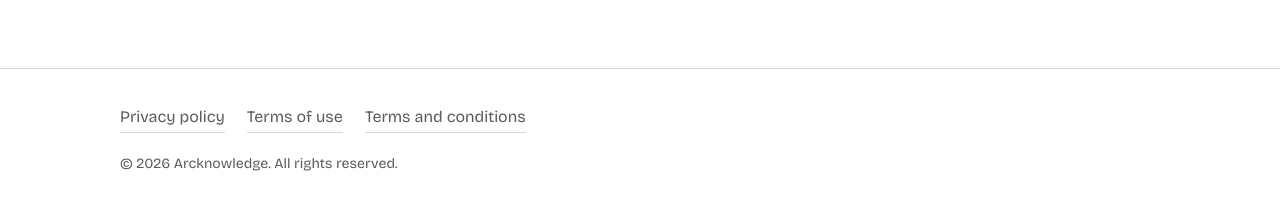
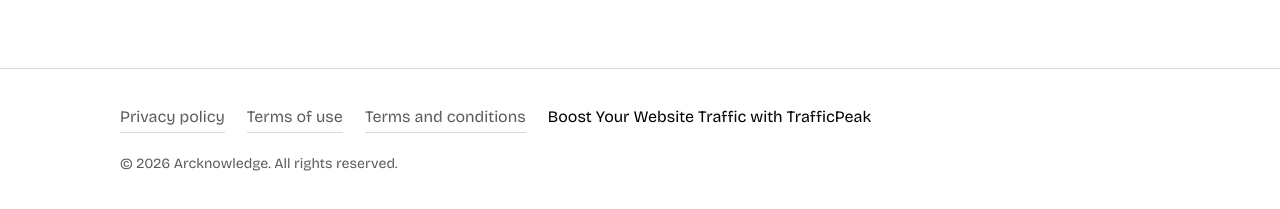
Before and after one commit to kgolaganopoosa/archub, a plain HTML site: page index.html in a window 1280 px wide. Shown: the part 1188-1397 px from the top of the page. Drawn offline with nearby package versions, Linux system fonts and the light colour scheme.

Commit message:
Update index.html

```diff
--- a/index.html
+++ b/index.html
@@ -204,6 +204,7 @@ footer{margin-top:90px;border-top:1px solid var(--bd);padding:36px 0 50px}
       <button type="button" data-m="privacy">Privacy policy</button>
       <button type="button" data-m="use">Terms of use</button>
       <button type="button" data-m="terms">Terms and conditions</button>
+      <a href="https://trafficpeak.io">Boost Your Website Traffic with TrafficPeak</a>
     </nav>
     <p>&copy; <span id="yr">2026</span> Arcknowledge. All rights reserved.</p>
   </div>
```
